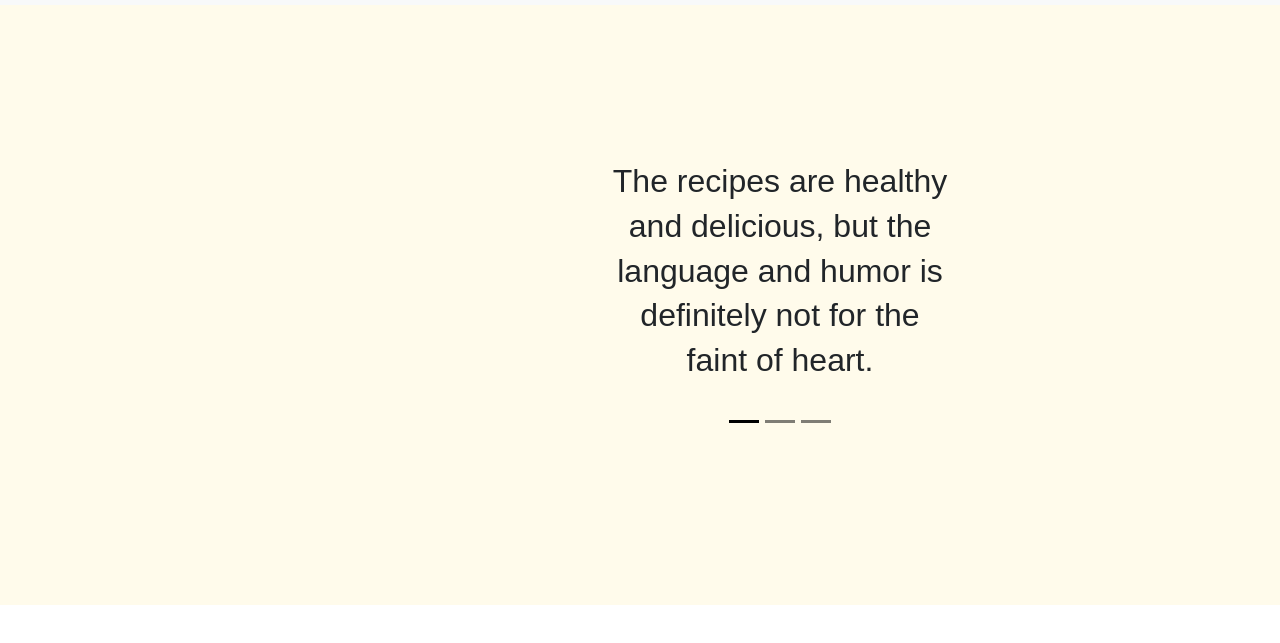
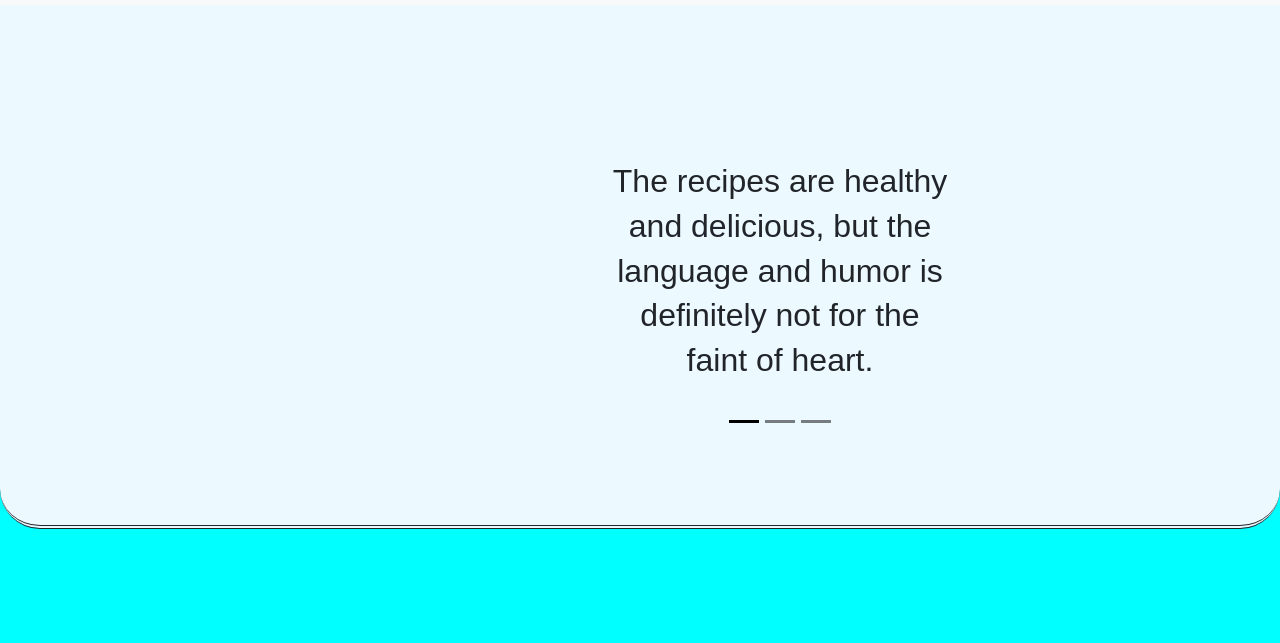
Before and after one commit to lukmaann/recipyy, a plain HTML site: page index.html in a window 1280 px wide. Shown: the part 71-714 px from the top of the page. Drawn offline with nearby package versions, Linux system fonts and the light colour scheme.

Commit message:
mid div created

```diff
--- a/index.html
+++ b/index.html
@@ -137,7 +137,7 @@
   </div>
 
   <div class="mid-div">
-
+    lukmaan
 
   </div>
 
--- a/styles.css
+++ b/styles.css
@@ -70,8 +70,12 @@ body{
 }
 
 .mid-div{
-   height: 600px;
-   background-color:#FFFBEB;
+   position:absolute;
+   top: 550px;
+   z-index: -1;
+   height: 800px;
+   background-color:aqua;
+   width: 100%;
 }
 
 
```
